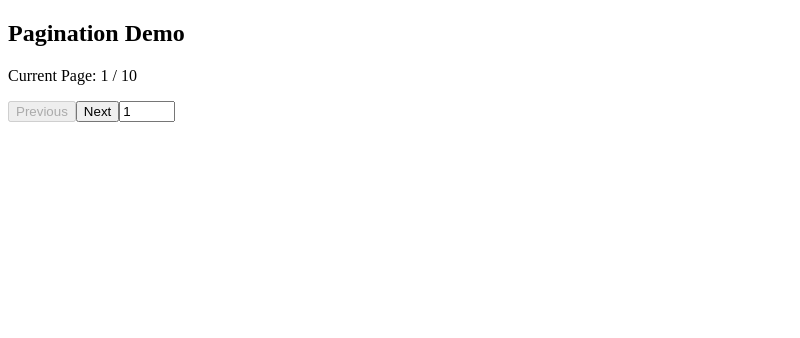
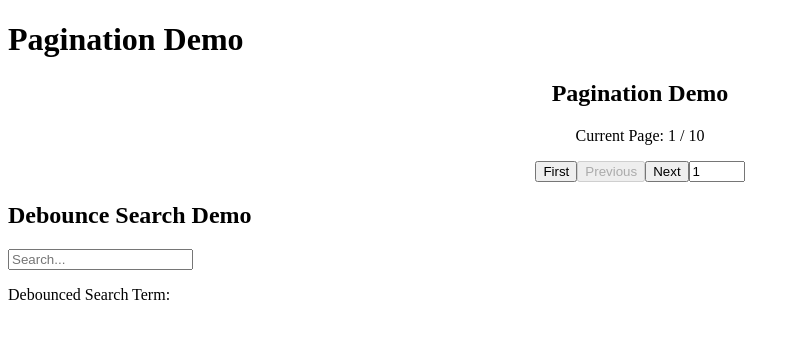
Before and after one commit to AureateProgrammer/Lab-10.1, a React (Vite) app: page / in a window 1280 px wide. Shown: the top 338 px of the page, without its empty margins (0-800 px from the left). Built offline with nearby package versions, Linux system fonts and the light colour scheme.

Commit message:
Creating

```diff
--- a/src/App.tsx
+++ b/src/App.tsx
@@ -8,7 +8,14 @@ function App() {
   return (
     <>
     <div>
-      <PaginationDem/>
+      <h1>Pagination Demo</h1>
+      <ol>
+
+
+      </ol>
+     <center><PaginationDem/>
+     </center>
+
       <DebounceSearchDemo/>
     </div>
     </>
--- a/src/components/DebounceSearchDemo.tsx
+++ b/src/components/DebounceSearchDemo.tsx
@@ -5,9 +5,37 @@ import { useState, useEffect } from 'react'
 
 
 export const DebounceSearchDemo = () => {
+    const [searchTerm, setSearchTerm] = useState('')
+    const [debouncedSearchTerm, setDebouncedSearchTerm] = useState(searchTerm)
+    useEffect(() => {
+        const handler = setTimeout(() => {
+            setDebouncedSearchTerm(searchTerm)
+        }, 500)
+
+        return () => {
+            clearTimeout(handler)
+        }
+    }, [searchTerm])
+
+    const delayedSearch = (term: string) => {
+        console.log('Searching for:', term)
+    }
+    useEffect(() => {
+        if (debouncedSearchTerm) {
+            delayedSearch(debouncedSearchTerm)
+        }
+    }, [debouncedSearchTerm])
+
+
+
 
     return (
         <div>
+            <h2>Debounce Search Demo</h2>
+            <input type="text" value={searchTerm} onChange={(e) => setSearchTerm(e.target.value)} placeholder="Search..." />
+            <p>Debounced Search Term: {debouncedSearchTerm}</p>
+
+
 
         </div>
     )
--- a/src/components/PaginationDem.tsx
+++ b/src/components/PaginationDem.tsx
@@ -1,14 +1,17 @@
 import {usePagination } from '../hooks/usePagination'
 
 const PaginationDem = () => {
-    const {currentPage, totalPages, goToPage, nextPage, prevPage} = usePagination(100, 10)
+    const {currentPage, totalPages, goToPage, nextPage, prevPage, initialPage} = usePagination(100, 10)
     return (
         <div>
             <h2>Pagination Demo</h2>
             <p>Current Page: {currentPage} / {totalPages}</p>
+            <button onClick={initialPage}>First</button>
             <button onClick={prevPage} disabled={currentPage === 1}>Previous</button>
             <button onClick={nextPage} disabled={currentPage === totalPages}>Next</button>
-            <input type="number" value={currentPage} onChange={(e) => goToPage(Number(e.target.value))} min={1} max={totalPages} />
+            <input type="number" value={currentPage} onChange={(e) => goToPage(Number(e.target.value))} min={1} max={totalPages}
+
+            />
         </div>
     )
 }
--- a/src/hooks/usePagination.ts
+++ b/src/hooks/usePagination.ts
@@ -5,7 +5,7 @@ export const usePagination = (totalItems: number, itemsPerPage: number) => {
     const totalPages = Math.ceil(totalItems / itemsPerPage)
 
     const initialPage = () => {
-        if (currentPage < 1) {
+        if (currentPage > 1) {
             setCurrentPage(1)
         } else if (currentPage > totalPages) {
             setCurrentPage(totalPages)
@@ -36,8 +36,17 @@ export const usePagination = (totalItems: number, itemsPerPage: number) => {
         }
     }, [totalItems, itemsPerPage, totalPages, currentPage])
 
+    const startIndex = (currentPage - 1) * itemsPerPage
+    const endIndex = Math.min(startIndex + itemsPerPage, totalItems)
+    const currentItems = Array.from({ length: endIndex - startIndex }, (_, i) => startIndex + i + 1)
+
+
 
     return {
+        startIndex,
+        endIndex,
+        currentItems,
+        initialPage,
         currentPage,
         totalPages,
         goToPage,
```
